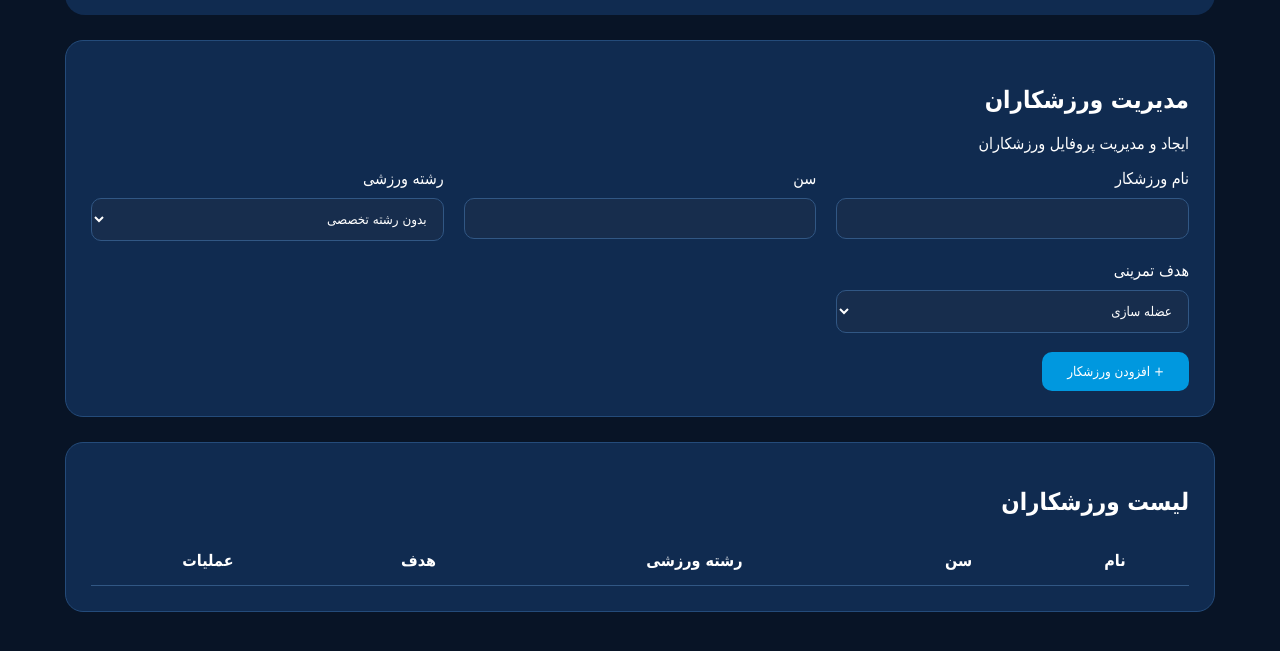
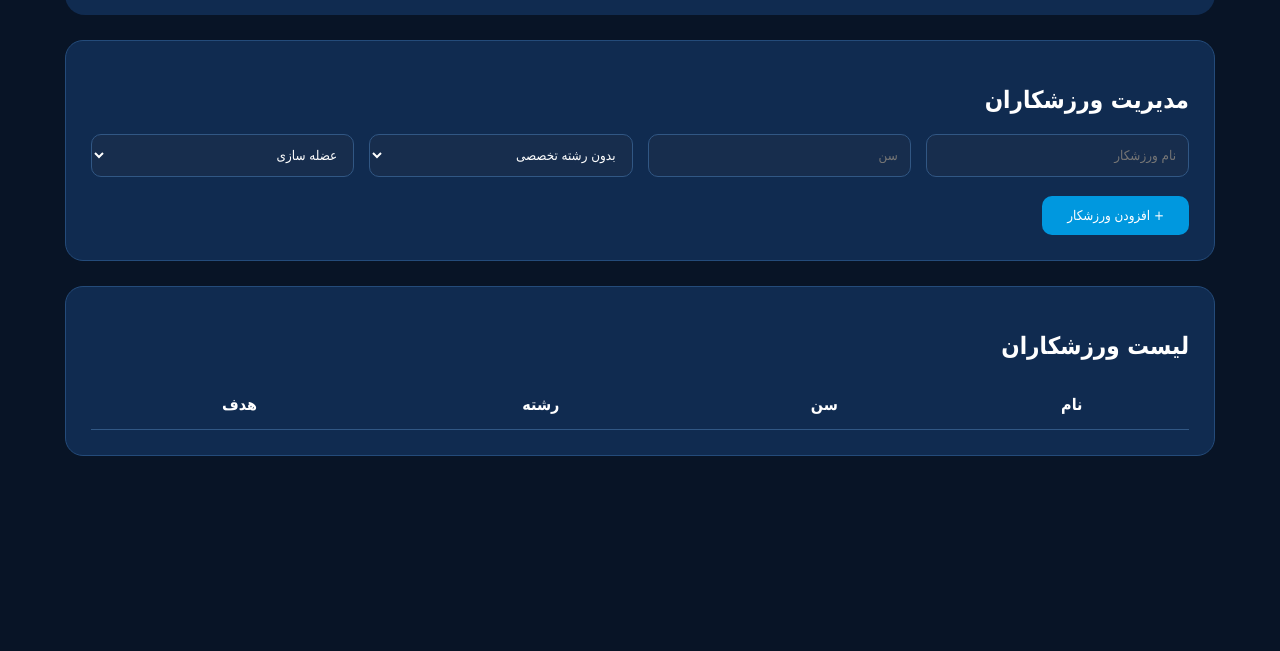
Before and after one commit to sevenfitt-svg/seven.fitt, a plain HTML site: page coach/athletes/index.html in a window 1280 px wide. Shown: the part 99-750 px from the top of the page. Drawn offline with Linux system fonts and the light colour scheme.

Commit message:
Update index.html

```diff
--- a/coach/athletes/index.html
+++ b/coach/athletes/index.html
@@ -8,11 +8,7 @@
 <title>مدیریت ورزشکاران Seven.fitt</title>
 
 <style>
-
-*{
-box-sizing:border-box;
-font-family:tahoma,Arial;
-}
+*{box-sizing:border-box;font-family:tahoma,Arial}
 
 body{
 margin:0;
@@ -49,7 +45,6 @@ color:white;
 text-decoration:none;
 }
 
-
 .card{
 background:#102b50;
 border:1px solid #244b7a;
@@ -58,63 +53,49 @@ padding:25px;
 margin-top:25px;
 }
 
-
 .grid{
 display:grid;
-grid-template-columns:repeat(3,1fr);
-gap:20px;
+grid-template-columns:repeat(4,1fr);
+gap:15px;
 }
 
-
 input,select{
-
 width:100%;
 padding:12px;
-margin-top:10px;
 background:#172d4d;
 border:1px solid #315784;
 border-radius:10px;
 color:white;
-
 }
 
-
 button{
-
 background:#0098df;
 border:0;
 color:white;
 padding:12px 25px;
 border-radius:10px;
 cursor:pointer;
-
 }
 
-
 table{
-
 width:100%;
 margin-top:20px;
 border-collapse:collapse;
-
 }
 
-
 td,th{
-
 padding:15px;
 border-bottom:1px solid #315784;
 text-align:center;
-
 }
 
+a{
+color:#22b8ff;
+text-decoration:none;
+}
 
 @media(max-width:800px){
-
-.grid{
-grid-template-columns:1fr;
-}
-
+.grid{grid-template-columns:1fr}
 }
 
 </style>
@@ -123,7 +104,6 @@ grid-template-columns:1fr;
 
 
 <body>
-
 
 <div class="container">
 
@@ -144,32 +124,15 @@ SEVEN.FITT
 
 <div class="card">
 
-<h2>
-مدیریت ورزشکاران
-</h2>
-
-<p>
-ایجاد و مدیریت پروفایل ورزشکاران
-</p>
-
+<h2>مدیریت ورزشکاران</h2>
 
 <div class="grid">
 
 
-<div>
-<label>نام ورزشکار</label>
-<input id="name">
-</div>
+<input id="name" placeholder="نام ورزشکار">
 
+<input id="age" placeholder="سن">
 
-<div>
-<label>سن</label>
-<input id="age">
-</div>
-
-
-<div>
-<label>رشته ورزشی</label>
 
 <select id="sport">
 
@@ -181,19 +144,9 @@ SEVEN.FITT
 <option>والیبال</option>
 <option>شنا</option>
 <option>دو و میدانی</option>
-<option>سایر</option>
 
 </select>
 
-</div>
-
-
-
-<div>
-
-<label>
-هدف تمرینی
-</label>
 
 
 <select id="goal">
@@ -202,12 +155,9 @@ SEVEN.FITT
 <option>چربی سوزی</option>
 <option>افزایش قدرت</option>
 <option>افزایش استقامت</option>
-<option>بازگشت به ورزش بعد از آسیب</option>
 <option>آمادگی جسمانی</option>
 
 </select>
-
-</div>
 
 
 </div>
@@ -227,10 +177,7 @@ SEVEN.FITT
 
 <div class="card">
 
-
-<h2>
-لیست ورزشکاران
-</h2>
+<h2>لیست ورزشکاران</h2>
 
 
 <table>
@@ -241,9 +188,8 @@ SEVEN.FITT
 
 <th>نام</th>
 <th>سن</th>
-<th>رشته ورزشی</th>
+<th>رشته</th>
 <th>هدف</th>
-<th>عملیات</th>
 
 </tr>
 
@@ -271,9 +217,7 @@ SEVEN.FITT
 let athletes=[];
 
 
-
 function addAthlete(){
-
 
 let name=document.getElementById("name").value;
 let age=document.getElementById("age").value;
@@ -281,22 +225,18 @@ let sport=document.getElementById("sport").value;
 let goal=document.getElementById("goal").value;
 
 
-if(!name)
-return;
+if(!name)return;
 
 
 athletes.push({
-
 name,
 age,
 sport,
 goal
-
 });
 
 
 render();
-
 
 }
 
@@ -304,32 +244,32 @@ render();
 
 function render(){
 
-
 let html="";
 
 
-athletes.forEach((a,i)=>{
+athletes.forEach((a)=>{
 
 
 html+=`
 
 <tr>
 
-<td>${a.name}</td>
+<td>
+
+<a href="profile.html?name=${a.name}&sport=${a.sport}&goal=${a.goal}">
+
+${a.name}
+
+</a>
+
+</td>
+
 
 <td>${a.age}</td>
 
 <td>${a.sport}</td>
 
 <td>${a.goal}</td>
-
-<td>
-
-<button onclick="removeAthlete(${i})">
-حذف
-</button>
-
-</td>
 
 
 </tr>
@@ -346,19 +286,8 @@ document.getElementById("list").innerHTML=html;
 }
 
 
-
-function removeAthlete(i){
-
-athletes.splice(i,1);
-
-render();
-
-}
-
-
 </script>
 
 
 </body>
-
 </html>
```
